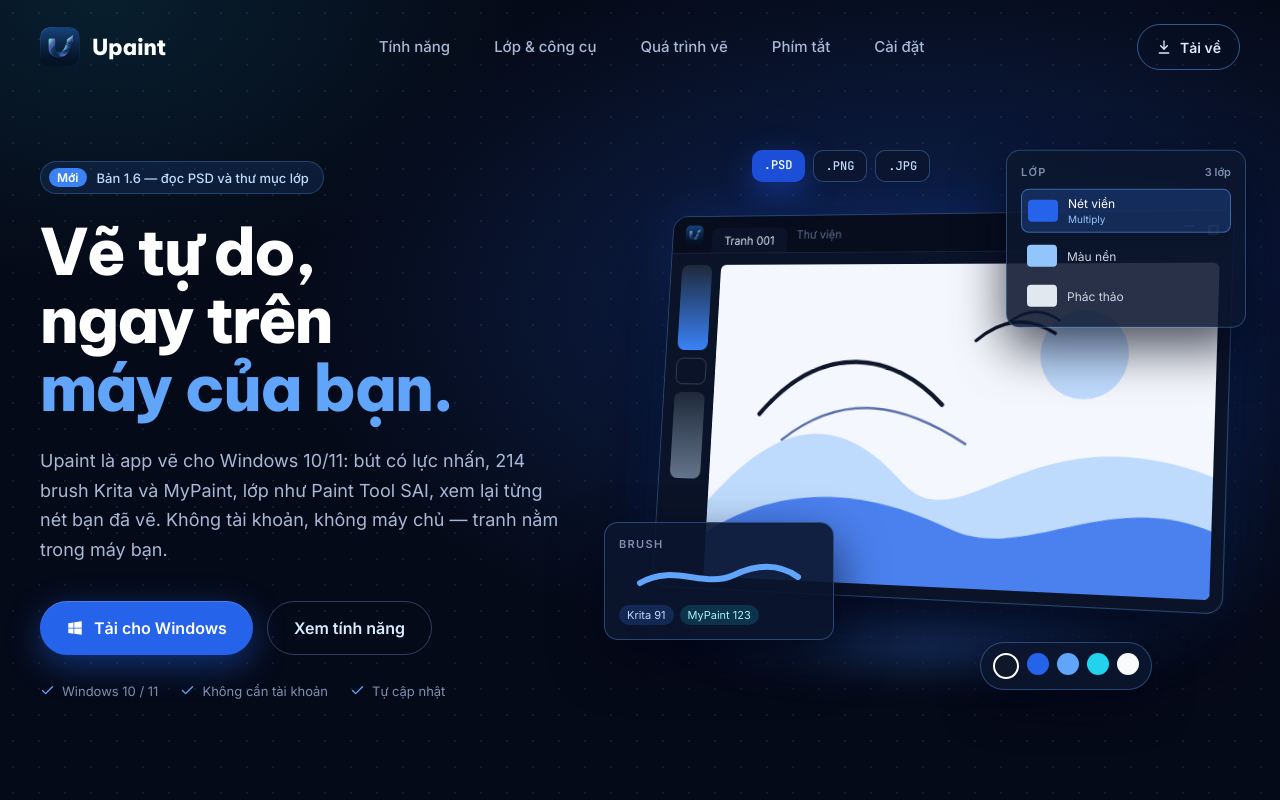
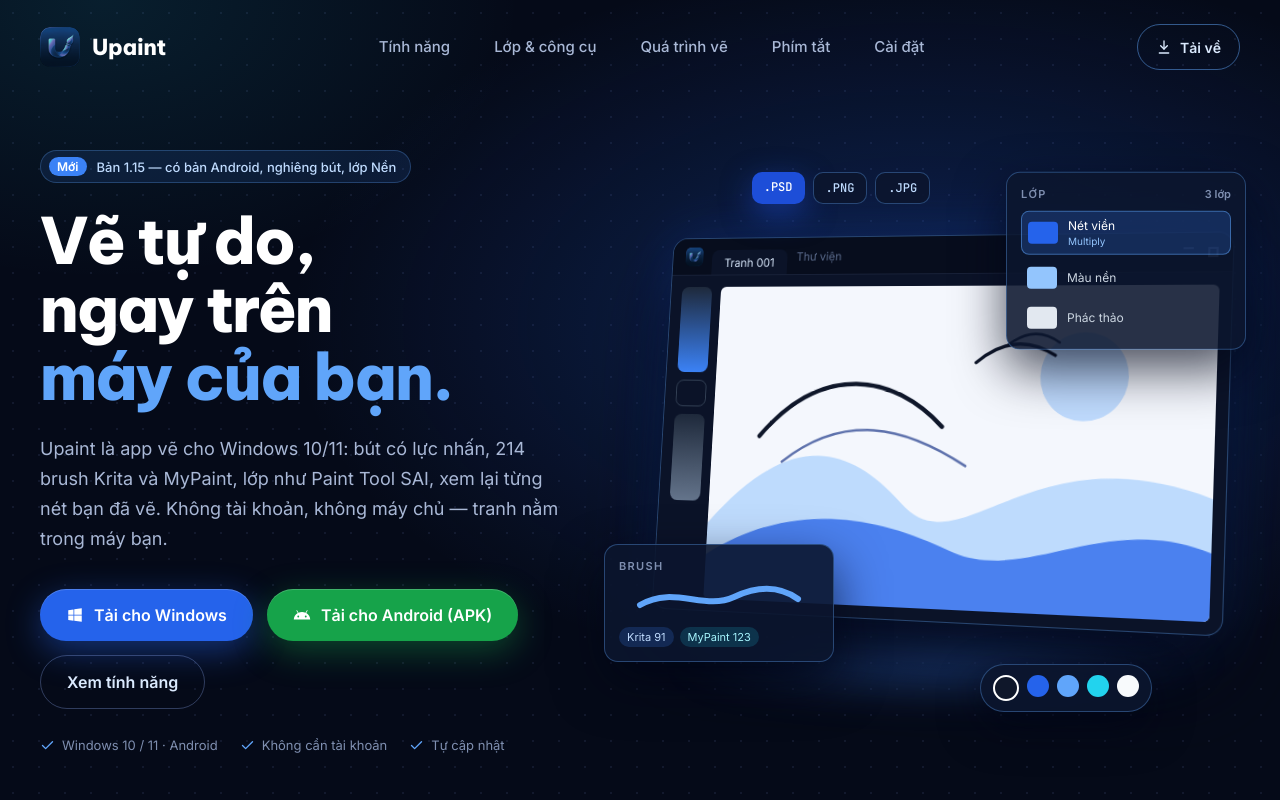
Before and after one commit to virtualman209/upaint-releases, a plain HTML site: page index.html in a window 1280 px wide. Shown: the top 800 px of the page. Drawn offline with Linux system fonts and the light colour scheme.

Commit message:
Trang giới thiệu: thêm nút Tải cho Android (Upaint.apk) + hướng dẫn cài APK
Co-Authored-By: Claude Opus 5.5 <noreply@anthropic.com>
Claude-Session: https://claude.ai/code/session_01UvvJnpvq93F3sQfw1F5yRa

```diff
--- a/index.html
+++ b/index.html
@@ -67,7 +67,7 @@ a{color:#93c5fd;text-decoration:none}a:hover{color:#dbeafe}
         <div style="flex: 1 1 420px; min-width: 0; max-width: 540px">
           <div style="display: inline-flex; align-items: center; gap: 10px; padding: 6px 14px 6px 8px; border-radius: 999px; background: rgba(59,130,246,.12); border: 1px solid rgba(96,165,250,.28); font-size: 13px; color: #bfdbfe; font-weight: 500">
             <span style="padding: 2px 8px; border-radius: 999px; background: #3b82f6; color: #ffffff; font-size: 12px; font-weight: 600">Mới</span>
-            Bản 1.6 — đọc PSD và thư mục lớp
+            Bản 1.15 — có bản Android, nghiêng bút, lớp Nền
           </div>
           <h1 class="hero-title" style="font-family: 'Be Vietnam Pro', sans-serif; font-weight: 800; font-size: 64px; line-height: 1.06; letter-spacing: -0.03em; margin: 24px 0 0; color: #ffffff">Vẽ tự do,<br>ngay trên<br><span style="color: #60a5fa">máy của bạn.</span></h1>
           <p style="font-size: 18px; line-height: 1.65; color: #a9b8d6; margin: 24px 0 0">Upaint là app vẽ cho Windows 10/11: bút có lực nhấn, 214 brush Krita và MyPaint, lớp như Paint Tool SAI, xem lại từng nét bạn đã vẽ. Không tài khoản, không máy chủ — tranh nằm trong máy bạn.</p>
@@ -76,10 +76,14 @@ a{color:#93c5fd;text-decoration:none}a:hover{color:#dbeafe}
               <svg width="18" height="18" viewBox="0 0 24 24" fill="currentColor" aria-hidden="true"><path d="M3 5.5 10 4.5v7H3zM11 4.3 21 3v8.5H11zM3 12.5h7v7L3 18.5zM11 12.5h10V21l-10-1.4z"></path></svg>
               Tải cho Windows
             </a>
+            <a class="btn-main" href="https://github.com/virtualman209/upaint-releases/releases/latest/download/Upaint.apk" style="display: inline-flex; align-items: center; gap: 10px; min-height: 52px; padding: 0 26px; border-radius: 999px; background: #16a34a; color: #ffffff; font-weight: 600; font-size: 16px; box-shadow: 0 10px 34px rgba(22,163,74,.4), inset 0 1px 0 rgba(255,255,255,.18)">
+              <svg width="18" height="18" viewBox="0 0 24 24" fill="currentColor" aria-hidden="true"><path d="M17.6 9.48 19.44 6.3a.5.5 0 0 0-.86-.5l-1.87 3.23A11.5 11.5 0 0 0 12 8.06c-1.7 0-3.3.36-4.71.97L5.42 5.8a.5.5 0 0 0-.86.5L6.4 9.48A10.7 10.7 0 0 0 1 18h22a10.7 10.7 0 0 0-5.4-8.52ZM7 15.25a1.25 1.25 0 1 1 0-2.5 1.25 1.25 0 0 1 0 2.5Zm10 0a1.25 1.25 0 1 1 0-2.5 1.25 1.25 0 0 1 0 2.5Z"/></svg>
+              Tải cho Android (APK)
+            </a>
             <a class="btn-ghost" href="#tinh-nang" style="display: inline-flex; align-items: center; min-height: 52px; padding: 0 26px; border-radius: 999px; border: 1px solid rgba(148,178,255,.3); color: #dbeafe; font-weight: 600; font-size: 16px">Xem tính năng</a>
           </div>
           <div style="display: flex; flex-wrap: wrap; gap: 22px; margin-top: 28px; font-size: 13px; color: #7f8fb0">
-            <span style="display: inline-flex; align-items: center; gap: 7px"><svg width="15" height="15" viewBox="0 0 24 24" fill="none" stroke="#60a5fa" stroke-width="2.2" stroke-linecap="round" stroke-linejoin="round" aria-hidden="true"><path d="M20 6 9 17l-5-5"></path></svg>Windows 10 / 11</span>
+            <span style="display: inline-flex; align-items: center; gap: 7px"><svg width="15" height="15" viewBox="0 0 24 24" fill="none" stroke="#60a5fa" stroke-width="2.2" stroke-linecap="round" stroke-linejoin="round" aria-hidden="true"><path d="M20 6 9 17l-5-5"></path></svg>Windows 10 / 11 · Android</span>
             <span style="display: inline-flex; align-items: center; gap: 7px"><svg width="15" height="15" viewBox="0 0 24 24" fill="none" stroke="#60a5fa" stroke-width="2.2" stroke-linecap="round" stroke-linejoin="round" aria-hidden="true"><path d="M20 6 9 17l-5-5"></path></svg>Không cần tài khoản</span>
             <span style="display: inline-flex; align-items: center; gap: 7px"><svg width="15" height="15" viewBox="0 0 24 24" fill="none" stroke="#60a5fa" stroke-width="2.2" stroke-linecap="round" stroke-linejoin="round" aria-hidden="true"><path d="M20 6 9 17l-5-5"></path></svg>Tự cập nhật</span>
           </div>
@@ -325,7 +329,12 @@ a{color:#93c5fd;text-decoration:none}a:hover{color:#dbeafe}
             <svg width="18" height="18" viewBox="0 0 24 24" fill="none" stroke="currentColor" stroke-width="2.2" stroke-linecap="round" stroke-linejoin="round" aria-hidden="true"><path d="M12 3v12"></path><path d="m7 10 5 5 5-5"></path><path d="M5 21h14"></path></svg>
             Tải Upaint-Setup.exe
           </a>
+          <a class="btn-main" href="https://github.com/virtualman209/upaint-releases/releases/latest/download/Upaint.apk" style="display: inline-flex; align-items: center; gap: 10px; min-height: 54px; padding: 0 28px; margin-top: 14px; border-radius: 999px; background: #16a34a; color: #ffffff; font-weight: 600; font-size: 16px; box-shadow: 0 10px 34px rgba(22,163,74,.4), inset 0 1px 0 rgba(255,255,255,.18)">
+            <svg width="18" height="18" viewBox="0 0 24 24" fill="currentColor" aria-hidden="true"><path d="M17.6 9.48 19.44 6.3a.5.5 0 0 0-.86-.5l-1.87 3.23A11.5 11.5 0 0 0 12 8.06c-1.7 0-3.3.36-4.71.97L5.42 5.8a.5.5 0 0 0-.86.5L6.4 9.48A10.7 10.7 0 0 0 1 18h22a10.7 10.7 0 0 0-5.4-8.52ZM7 15.25a1.25 1.25 0 1 1 0-2.5 1.25 1.25 0 0 1 0 2.5Zm10 0a1.25 1.25 0 1 1 0-2.5 1.25 1.25 0 0 1 0 2.5Z"/></svg>
+            Tải Upaint.apk (Android)
+          </a>
           <div style="font-size: 13px; color: #7f8fb0; margin-top: 14px">Windows 10 / 11 · cần Microsoft Edge WebView2 (có sẵn trên máy đã cập nhật)</div>
+          <div style="font-size: 13px; line-height: 1.6; color: #7f8fb0; margin-top: 8px">Máy tính bảng Android 8 trở lên: mở file Upaint.apk, máy hỏi thì cho phép <b style="color: #dbeafe">cài từ nguồn này</b> rồi bấm Cài đặt. Bản mới thì tải APK mới cài đè, tranh vẫn còn.</div>
         </div>
         <ol style="flex: 1 1 420px; min-width: 0; list-style: none; margin: 0; padding: 0; display: flex; flex-direction: column; gap: 14px">
           <li style="display: flex; gap: 18px; padding: 22px; border-radius: 18px; background: rgba(5,10,24,.55); border: 1px solid rgba(148,178,255,.16)">
```
